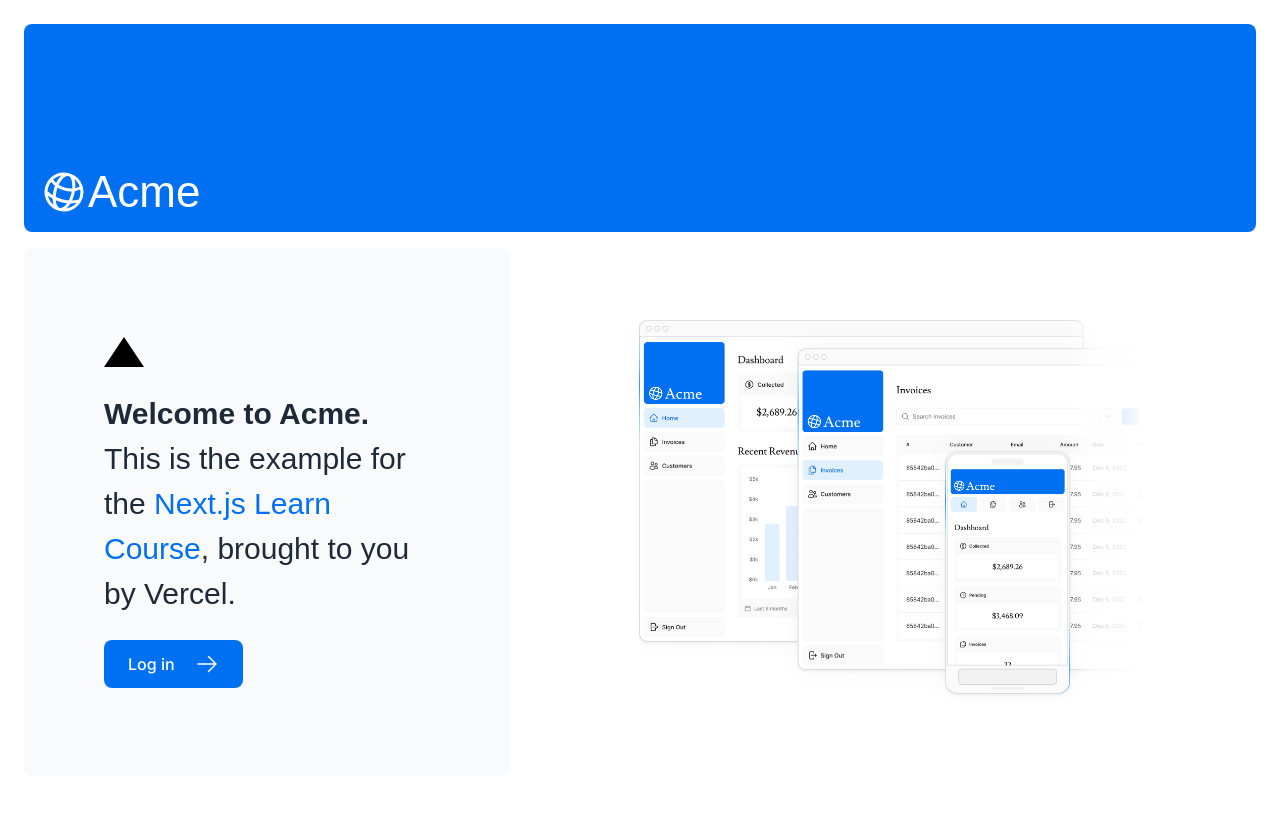
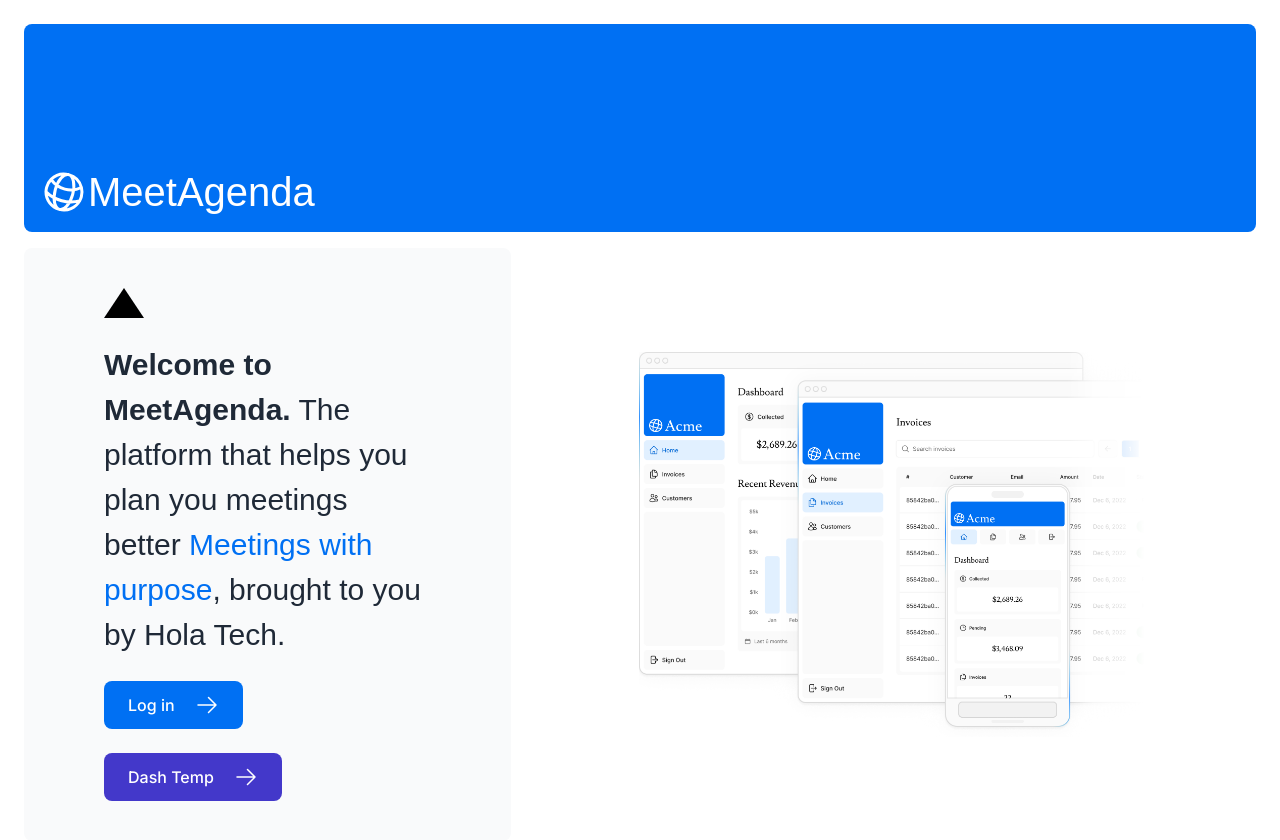
Before and after one commit to searchs/customer-invoice-dashboard, a Next.js app: page / in a window 1280 px wide. Shown: the top 840 px of the page. Before the commit the page ends 800 px from the top, so only its background shows below. Built offline with nearby package versions, Linux system fonts and the light colour scheme; a web font is replaced by a local one.

Commit message:
Refactor slowest rev inv component

```diff
--- /dev/null
+++ b/app/dashboard/(overview)/loading.tsx
@@ -0,0 +1,7 @@
+import DashboardSkeleton from '@/app/ui/skeletons';
+
+export default function Loading (){
+  return (
+    <DashboardSkeleton />
+  )
+}
--- a/app/dashboard/page.tsx
+++ b/app/dashboard/(overview)/page.tsx
@@ -2,11 +2,12 @@
 import RevenueChart from '@/app/ui/dashboard/revenue-chart';
 import LatestInvoices from '@/app/ui/dashboard/latest-invoices';
 import { lusitana } from '@/app/ui/fonts';
-import { fetchRevenue, fetchLatestInvoices, fetchCardData } from '../lib/data';
+import { fetchLatestInvoices, fetchCardData } from '../../lib/data';
+import { Suspense } from 'react';
+import { LatestInvoicesSkeleton, RevenueChartSkeleton } from '@/app/ui/skeletons';
 
 export default async function Page() {
-  const revenue = await fetchRevenue();
-  const latestInvoices = await fetchLatestInvoices();
+  // const latestInvoices = await fetchLatestInvoices();
 const {  numberOfCustomers,
       numberOfInvoices,
       totalPaidInvoices,
@@ -27,8 +28,14 @@
         />
       </div>
       <div className="mt-6 grid grid-cols-1 gap-6 md:grid-cols-4 lg:grid-cols-8">
-        <RevenueChart revenue={revenue}  />
-        <LatestInvoices latestInvoices={latestInvoices} />
+        {/* <RevenueChart revenue={revenue}  /> */}
+        <Suspense fallback={<RevenueChartSkeleton />}>
+          <RevenueChart />
+        </Suspense>
+
+        <Suspense fallback={<LatestInvoicesSkeleton />}>
+          <LatestInvoices />
+        </Suspense>
       </div>
     </main>
   );
--- a/app/page.tsx
+++ b/app/page.tsx
@@ -20,17 +20,24 @@
 <div className={styles.shape} />
           <p className={` ${lusitana.className} antialiased text-xl text-gray-800 md:text-3xl md:leading-normal `}
           >
-            <strong>Welcome to Acme.</strong> This is the example for the{' '}
+            <strong>Welcome to MeetAgenda.</strong> The platform that helps you plan you meetings better
+            {' '}
             <a href="https://nextjs.org/learn/" className="text-blue-500">
-              Next.js Learn Course
+              Meetings with purpose
             </a>
-            , brought to you by Vercel.
+            , brought to you by Hola Tech.
           </p>
           <Link
             href="/login"
             className="flex items-center gap-5 self-start rounded-lg bg-blue-500 px-6 py-3 text-sm font-medium text-white transition-colors hover:bg-blue-400 md:text-base"
           >
             <span>Log in</span> <ArrowRightIcon className="w-5 md:w-6" />
+          </Link>
+          <Link
+            href="/dashboard"
+            className="flex items-center gap-5 self-start rounded-lg bg-indigo-700 px-6 py-3 text-sm font-medium text-white transition-colors hover:bg-blue-400 md:text-base"
+          >
+            <span>Dash Temp</span> <ArrowRightIcon className="w-5 md:w-6" />
           </Link>
         </div>
         <div className="flex items-center justify-center p-6 md:w-3/5 md:px-28 md:py-12">
--- a/app/ui/acme-logo.tsx
+++ b/app/ui/acme-logo.tsx
@@ -7,7 +7,7 @@
       className={`${lusitana.className} flex flex-row items-center leading-none text-white`}
     >
       <GlobeAltIcon className="h-12 w-12 rotate-[15deg]" />
-      <p className="text-[44px]">Acme</p>
+      <p className="text-[40px]">MeetAgenda</p>
     </div>
   );
 }
--- a/app/ui/dashboard/latest-invoices.tsx
+++ b/app/ui/dashboard/latest-invoices.tsx
@@ -1,13 +1,14 @@
+import {useState} from 'react';
 import { ArrowPathIcon } from '@heroicons/react/24/outline';
 import clsx from 'clsx';
 import Image from 'next/image';
 import { lusitana } from '@/app/ui/fonts';
 import { LatestInvoice } from '@/app/lib/definitions';
-export default async function LatestInvoices({
-  latestInvoices,
-}: {
-  latestInvoices: LatestInvoice[];
-}) {
+import { fetchLatestInvoices } from '@/app/lib/data';
+
+export default async function LatestInvoices() {
+  const latestInvoices = await fetchLatestInvoices();
+
   return (
     <div className="flex w-full flex-col md:col-span-4">
       <h2 className={`${lusitana.className} mb-4 text-xl md:text-2xl`}>
@@ -56,7 +57,7 @@
         </div>
         <div className="flex items-center pb-2 pt-6">
           <ArrowPathIcon className="h-5 w-5 text-gray-500" />
-          <h3 className="ml-2 text-sm text-gray-500 ">Updated just now</h3>
+          <h3 className="ml-2 text-sm text-slate-600 ">Last Updated: { new Date().toUTCString()}</h3>
         </div>
       </div>
     </div>
--- a/app/ui/dashboard/revenue-chart.tsx
+++ b/app/ui/dashboard/revenue-chart.tsx
@@ -2,6 +2,7 @@
 import { CalendarIcon } from '@heroicons/react/24/outline';
 import { lusitana } from '@/app/ui/fonts';
 import { Revenue } from '@/app/lib/definitions';
+import { fetchRevenue } from '@/app/lib/data';
 
 // This component is representational only.
 // For data visualization UI, check out:
@@ -9,14 +10,11 @@
 // https://www.chartjs.org/
 // https://airbnb.io/visx/
 
-export default async function RevenueChart({
-  revenue,
-}: {
-  revenue: Revenue[];
-}) {
+export default async function RevenueChart(){
+  const revenue = await fetchRevenue();
+
   const chartHeight = 350;
   // NOTE: comment in this code when you get to this point in the course
-
   const { yAxisLabels, topLabel } = generateYAxis(revenue);
 
   if (!revenue || revenue.length === 0) {
@@ -44,12 +42,12 @@
           {revenue.map((month) => (
             <div key={month.month} className="flex flex-col items-center gap-2">
               <div
-                className="w-full rounded-md bg-blue-300"
+                className="w-full rounded-md bg-blue-400"
                 style={{
                   height: `${(chartHeight / topLabel) * month.revenue}px`,
                 }}
               ></div>
-              <p className="-rotate-90 text-sm text-gray-400 sm:rotate-0">
+              <p className="-rotate-90 text-sm text-slate-700 sm:rotate-0">
                 {month.month}
               </p>
             </div>
```
